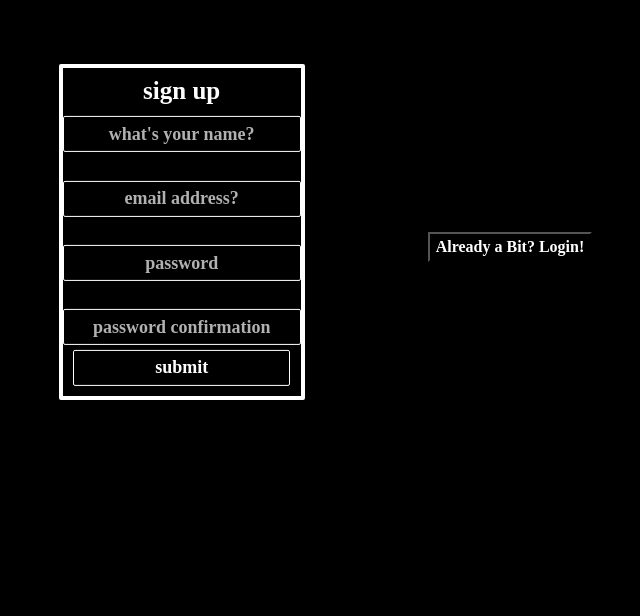
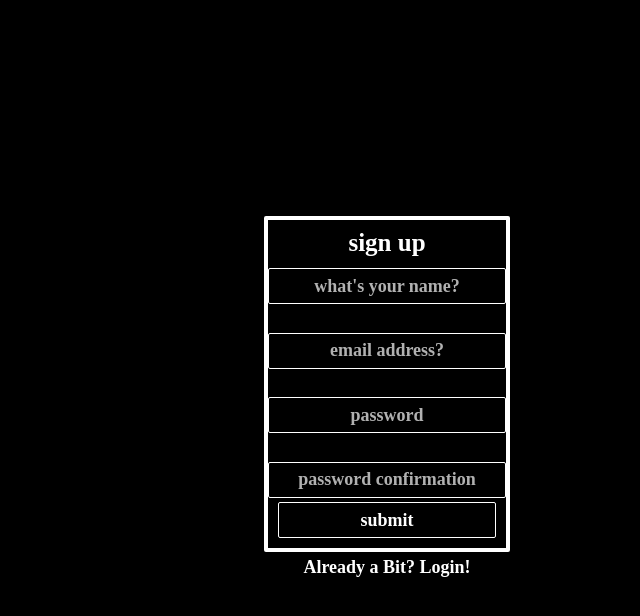
Before and after one commit to altiglesia/a-bit-of-life, a React (Create React App) app in the folder client/: page /signup in a window 1280 px wide. Shown: the top 616 px of the page, without its empty margins (253-893 px from the left). Built offline with nearby package versions, Linux system fonts and the light colour scheme; no server answers; sample sign-in values are in the browser's storage; a web font is replaced by a local one.

Commit message:
final styles for prez

```diff
--- a/client/src/App.css
+++ b/client/src/App.css
@@ -4,9 +4,8 @@
 * {font-weight: bold}
 
 div.App {
-  /* align-content: center;
-  display: flex;
-  flex-direction: column; */
+  align-content: center;
+  flex-direction: column;
   /* flex-flow: column nowrap; */
   /* margin-top: 17%; */
   display: flex;
@@ -17,10 +16,8 @@ div.App {
 }
 
 div#allContent {
-  /* align-self: center; */
   justify-content: center;
   display: flex;
-  /* flex-flow: column wrap; */
 }
 
 /* LANDING PAGE */
@@ -131,11 +128,6 @@ button#accessPathList {
 
 /* SIGNUP AND LOGIN PAGES */
 
-div.signInUpPage {
-  display: flex;
-  justify-content: center;
-}
-
 div.signInUpPage form {
   border-width: 4px;
   border-color: rgb(255, 255, 255);
@@ -145,7 +137,6 @@ div.signInUpPage form {
   flex-wrap: wrap;
   padding: 0.5em;
   width: 246px;
-  transform: translate(-50%, -50%);
   z-index: 4;
   justify-content: center;
 }
@@ -290,6 +281,11 @@ div#storyPage {
 
 div#volumeIcon {
   margin: 1%;
+  display: flex;
+}
+
+div#volumeIcon img {
+  justify-content: left;
 }
 
 div#goToQuizButtonContainer {
@@ -329,7 +325,8 @@ div#storyCardContainer {
 div#storyCardText {
   margin: 2%;
   width: 48%;
-  align-items: stretch;
+  display: flex;
+  align-items: left;
 }
 
 div#storyCardImage {
@@ -400,3 +397,25 @@ button.goToMainMenu:active {
 button.goToMainMenu:focus {
   outline: transparent;
 }
+
+button.switchLoginSignUp {
+  font-size: 18px;
+  font-family: "LoRes 15 OT";
+  color: rgb(255, 255, 255);
+  font-weight: bold;
+  line-height: 1.2;
+  border: none;
+  text-align: center;
+  margin: 4px;
+}
+
+button.switchLoginSignUp:active {
+  background-color: #ffffff;
+  color: rgb(0, 0, 0);
+  border-radius: 2px;
+  border-color: transparent transparent;
+}
+
+button.switchLoginSignUp:focus {
+  outline: transparent;
+}
--- a/client/src/components/intro/IntroMusicPlayer.js
+++ b/client/src/components/intro/IntroMusicPlayer.js
@@ -30,9 +30,9 @@ import intro from "../../assets/a_bit_of_life_intro_mixdown.mp3"
       const muteIcon = require("../../assets/mute.jpg")
 
       return (
-        <div>
+        <>
           <img onClick={toggle} src={playing ? playIcon : muteIcon} alt="volumeIcon" style={{ width: "40px"}} />
-        </div>
+        </>
       );
     };
 
--- a/client/src/components/login_signup/LoginForm.js
+++ b/client/src/components/login_signup/LoginForm.js
@@ -87,7 +87,7 @@ function LoginForm(){
                 <input type="submit" value="submit" />
             </form>
             <Link to="/signup">
-                <button>New Here? Sign Up!</button>
+                <button className="switchLoginSignUp">New Here? Sign Up!</button>
             </Link>
         </div>
     )
--- a/client/src/components/login_signup/SignUpForm.js
+++ b/client/src/components/login_signup/SignUpForm.js
@@ -100,7 +100,7 @@ function SignUpForm() {
                 <input id="submitSignUp" type="submit" value="submit" />
             </form>
             <Link to="/login">
-                <button>Already a Bit? Login!</button>
+                <button className="switchLoginSignUp">Already a Bit? Login!</button>
             </Link>
         </>
     )
```
